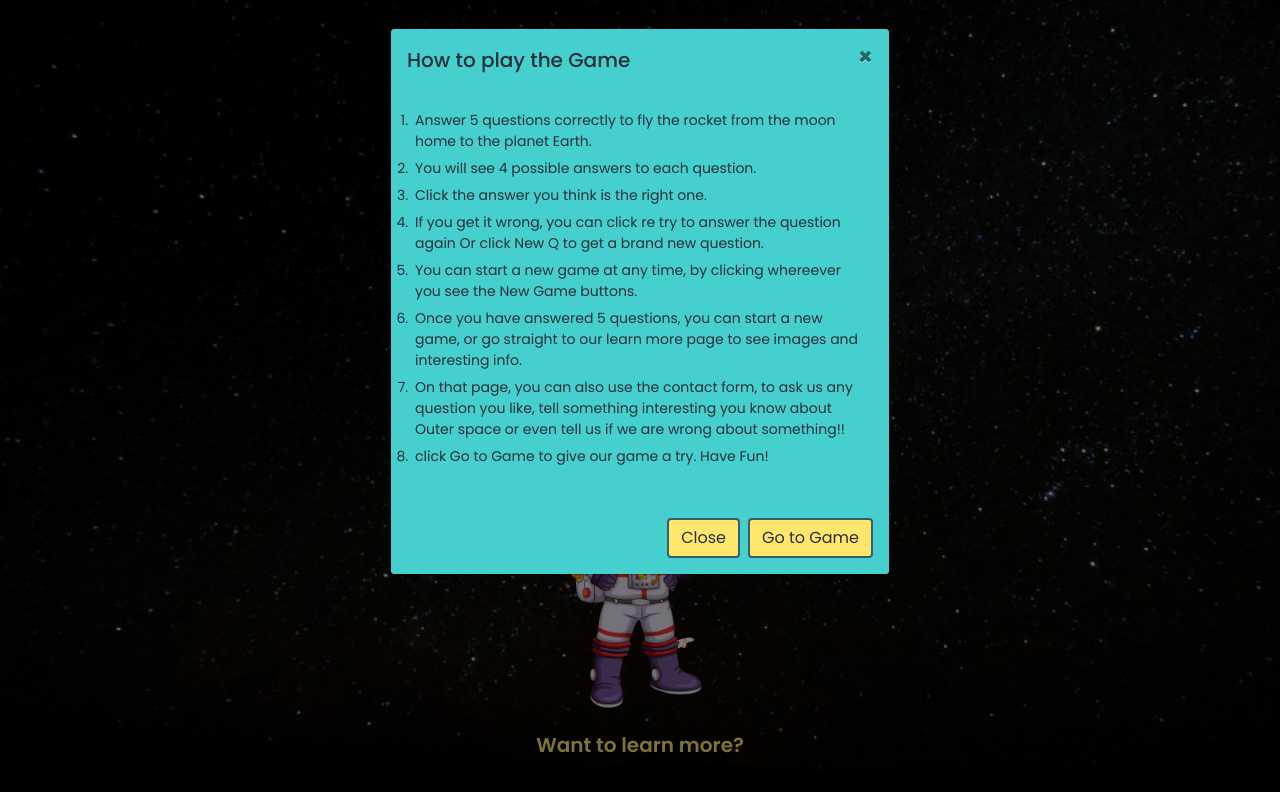
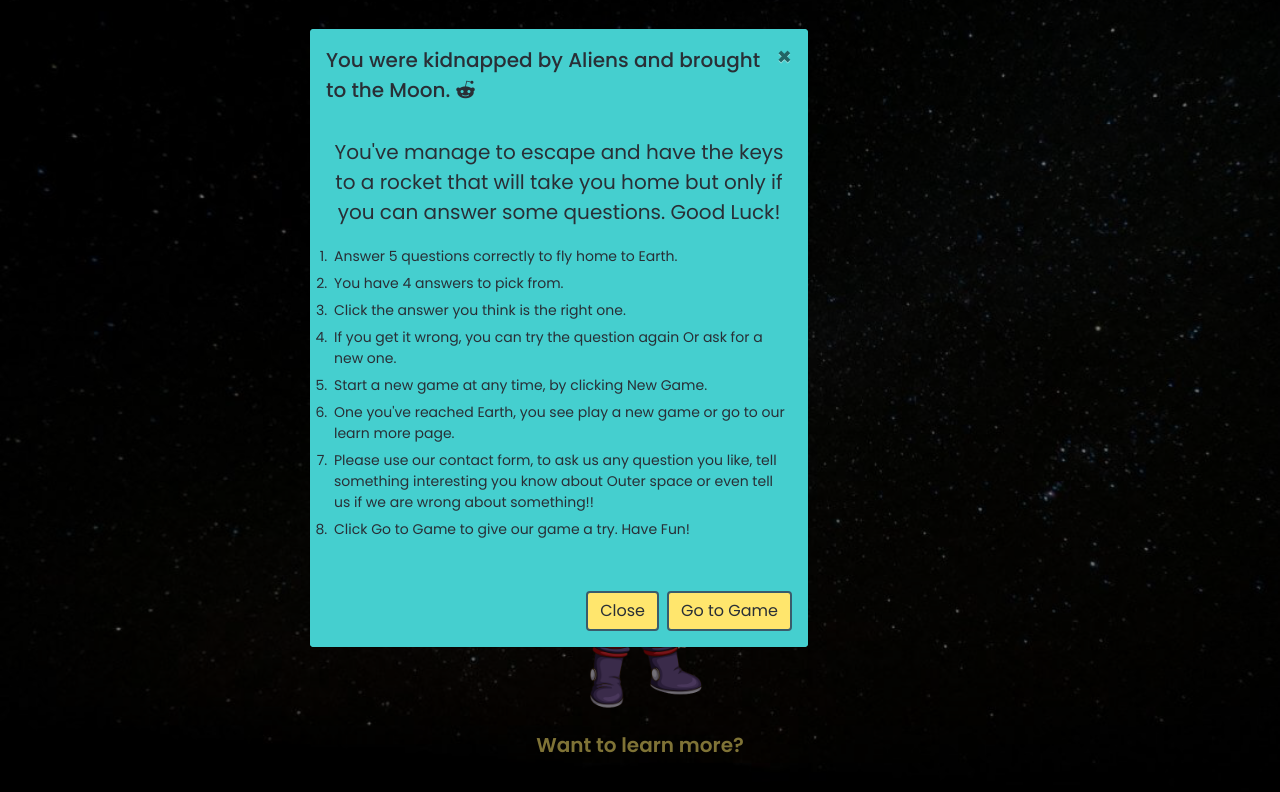
Before and after one commit to LisaHackett97/fun-space-quiz, a plain HTML site: page index.html in a window 1280 px wide. Both pictures are taken after a click on the button "Instructions". Drawn offline with nearby package versions, Linux system fonts and the light colour scheme.

Commit message:
update instruction modal and content

```diff
--- a/assets/css/style.css
+++ b/assets/css/style.css
@@ -137,6 +137,12 @@ a:focus .start-pg {
   border: 2px solid var(--heading-color);
 }
 
+#instructionModal {
+  padding:0;
+  width: 85%;
+  margin-left: 15px;
+
+}
 /* set text style on list items on instruction modal */
 .modal-body li {
   font-size: 14px;
--- a/index.html
+++ b/index.html
@@ -48,32 +48,27 @@
                 <div class="modal-dialog" role="document">
                     <div class="modal-content">
                         <div class="modal-header">
-                            <h5 class="modal-title" id="instructionModalLabel">How to play the Game</h5>
+                            <h5 class="modal-title" id="instructionModalLabel">You were kidnapped by Aliens and brought
+                                to the Moon. <i class="fab fa-reddit-alien"></i></h5>
+
                             <button type="button" class="close" data-dismiss="modal" aria-label="Close">
                                 <span aria-hidden="true">&times;</span>
                             </button>
                         </div>
                         <div class="modal-body">
-
+                            <p class="text-center">You've manage to escape and have the keys to a rocket that will take you
+                                home but only if you can answer some questions. Good Luck! </p>
                             <ol>
-                                <li>Answer 5 questions correctly to fly the rocket from the moon home to the planet
-                                    Earth.</li>
-                                <li>You will see 4 possible answers to each question.</li>
+                                <li>Answer 5 questions correctly to fly home to Earth.</li>
+                                <li>You have 4 answers to pick from.</li>
                                 <li>Click the answer you think is the right one.</li>
-                                <li>If you get it wrong, you can click re try to answer the question again Or click New
-                                    Q to get
-                                    a brand new question.</li>
-                                <li> You can start a new game at any time, by clicking whereever you see the New Game
-                                    buttons.</li>
-                                <li>Once you have answered 5 questions, you can start a new game, or go straight to our
-                                    learn
-                                    more page to see images and interesting info.</li>
-                                <li>On that page, you can also use the contact form, to ask us any question you like,
-                                    tell
-                                    something interesting you know about Outer space or even tell us if we are wrong
-                                    about
-                                    something!!</li>
-                                <li>click Go to Game to give our game a try. Have Fun!</li>
+                                <li>If you get it wrong, you can try the question again Or ask for a new one.</li>
+                                <li>Start a new game at any time, by clicking New Game.</li>
+                                <li>One you've reached Earth, you see play a new game or go to our learn more page.</li>
+                                <li>Please use our contact form, to ask us any question you like,
+                                    tell something interesting you know about Outer space or even tell us if we are
+                                    wrong about something!!</li>
+                                <li>Click Go to Game to give our game a try. Have Fun!</li>
 
                             </ol>
 
```
